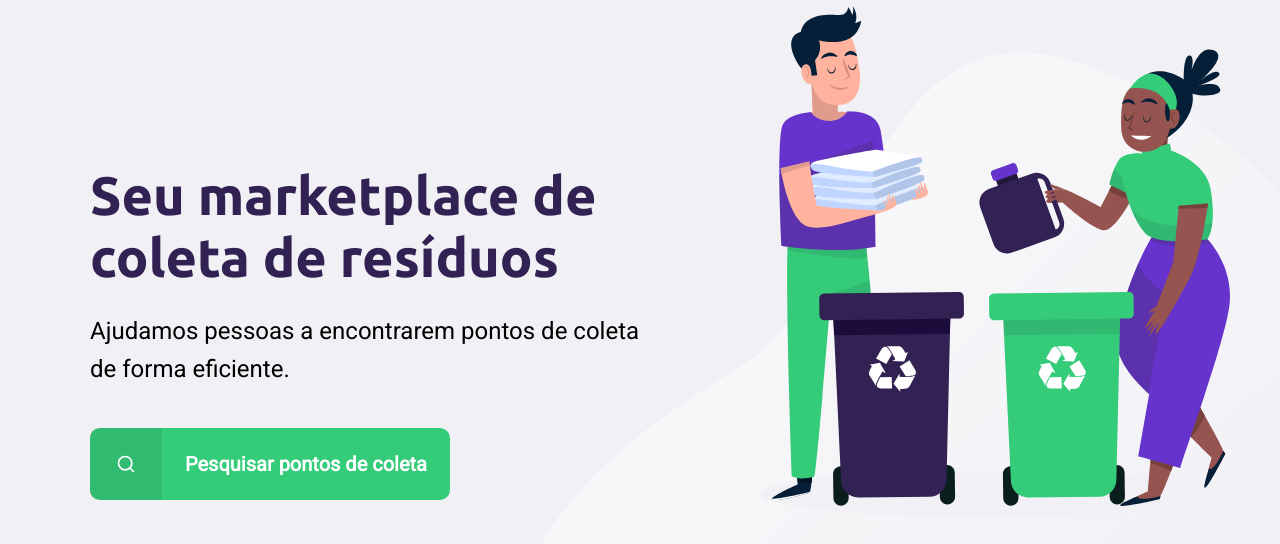
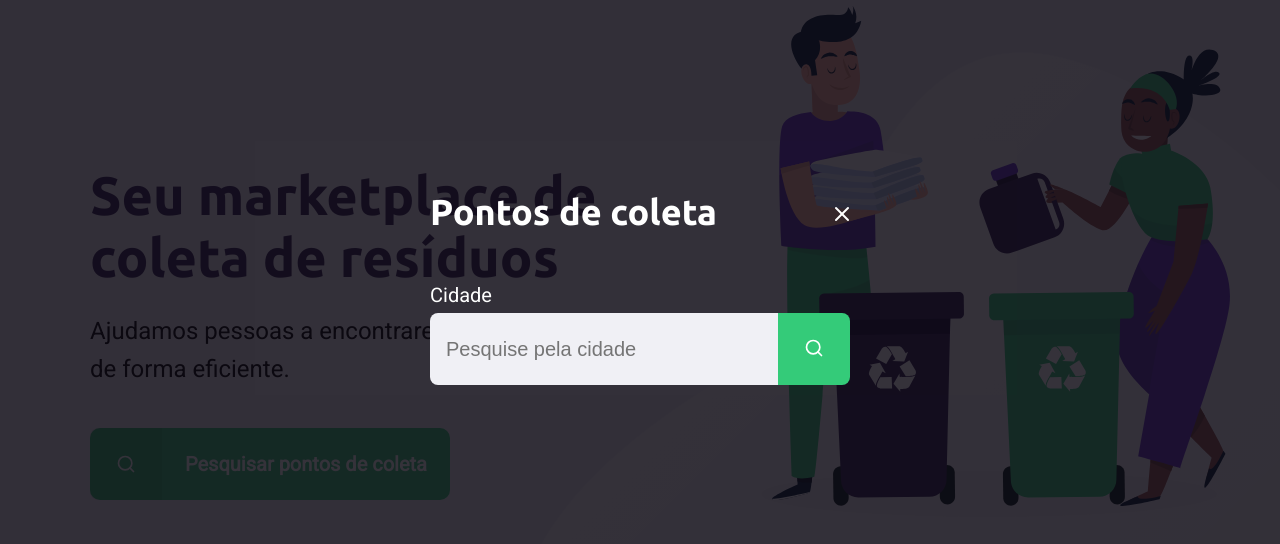
Before and after one commit to DanielBGC/NLW-1, a plain HTML site: page index.html in a window 1280 px wide. Both pictures are taken after a click on the link "Pesquisar pontos de coleta". Shown: the part 114-658 px from the top of the page. Drawn offline with Linux system fonts and the light colour scheme.

Commit message:
Criando um modal
Criando uma funcionalidade para pesquisar todos os pontos de coleta em uma cidade

```diff
--- a/index.html
+++ b/index.html
@@ -10,6 +10,7 @@
 
     <link rel="stylesheet" href="styles/main.css">
     <link rel="stylesheet" href="styles/home.css">
+    <link rel="stylesheet" href="styles/modal.css">
     <link rel="stylesheet" href="styles/responsive.css">
 
 </head>
@@ -31,5 +32,25 @@
             </main>
         </div>
     </div>
+
+    <div id="modal" class="hide">
+        <div class="content">
+            <div class="header">
+                <h1>Pontos de coleta</h1>
+                <a href="#">Fechar</a>
+            </div>
+            <form action="">
+                <label for="search">Cidade</label>
+                <div class="search field">
+                    <input type="text" name="search" placeholder="Pesquise pela cidade" required>
+                    <button type="submit">
+                        <img src="/assets/icons/search.svg" alt="Buscar">
+                    </button>
+                </div>
+            </form>
+        </div>
+    </div>
+
+    <script src="/scripts/index.js"></script>
 </body>
 </html>
--- /dev/null
+++ b/scripts/index.js
@@ -0,0 +1,11 @@
+const buttonSearch = document.querySelector("#page-home main a")
+const modal = document.querySelector("#modal")
+const close = document.querySelector("#modal .header a")
+
+buttonSearch.addEventListener("click", function() {
+    modal.classList.remove("hide")
+})
+
+close.addEventListener("click", function() {
+    modal.classList.add("hide")
+})
--- /dev/null
+++ b/styles/modal.css
@@ -0,0 +1,89 @@
+#modal {
+    background-color: rgba(14, 10, 20, 0.836);
+    height: 100vh;
+    width: 100vw;
+
+    position: fixed;
+    top: 0;
+
+    display: flex;
+    justify-content: center;
+    align-items: center;
+
+    transition: 400ms;
+}
+
+#modal.hide {
+    display: none;
+}
+
+#modal .content {
+    color: white;
+
+    width: 420px;
+}
+
+#modal .header {
+    display: flex;
+    align-items: center;
+    justify-content: space-between;
+
+    margin-bottom: 50px;
+}
+
+#modal .header a {
+    background-image: url("../assets/icons/x.svg");
+
+    width: 20px;
+    height: 20px;
+
+    display: flex;
+
+    font-size: 0.01px;
+}
+
+#modal .header h1 {
+    color: white;
+    font-size: 36px;
+    line-height: 50px;
+}
+
+#modal form label {
+    font-size: 20px;
+    line-height: 16px;
+    display: block;
+    margin-bottom: 10px;
+}
+
+#modal form .field {
+    display: flex;
+}
+
+#modal form input {
+    flex: 1;
+    background-color: #f0f0f5;
+
+    border: 0;
+    border-radius: 8px 0 0 8px;
+
+    padding: 16px;
+
+    font-size: 20px;
+}
+
+#modal form button {
+    height: 72px;
+    width: 72px;
+
+    align-self: flex-end;
+
+    border: 0;
+    border-radius: 0 8px 8px 0;
+
+    background-color: var(--primary-color);
+    transition: 300ms;
+}
+
+#modal form button:hover {
+    background-color: #2fb85e;
+}
```
